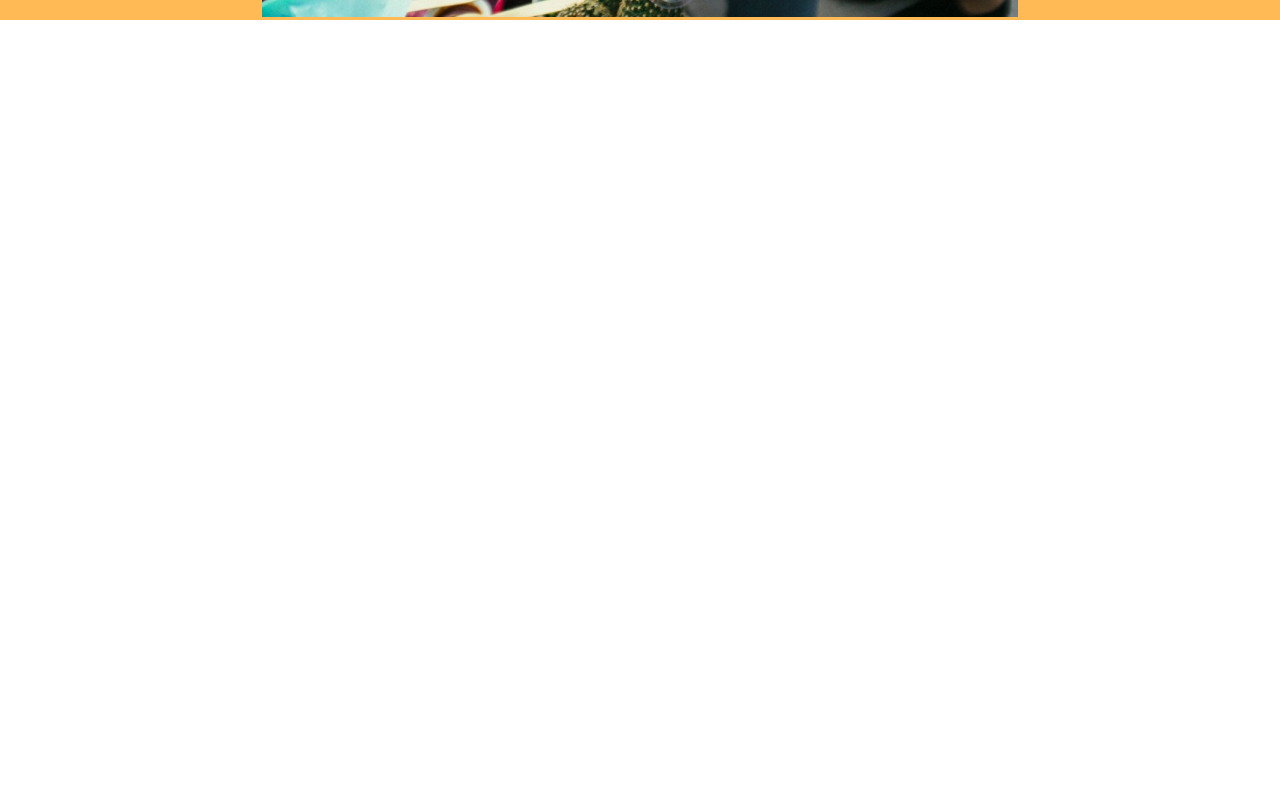
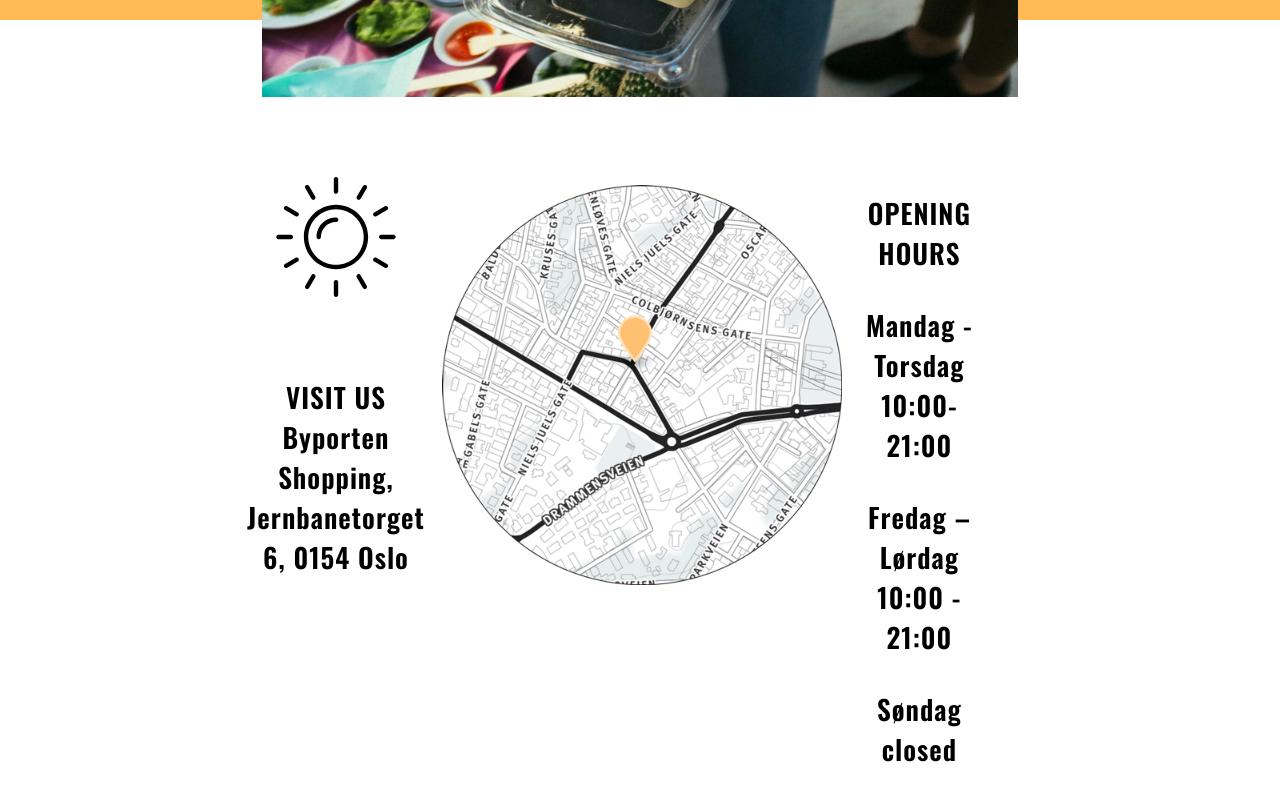
Before and after one commit to Wodey/My-fast-food, a React (Create React App) app: page / in a window 1280 px wide. Shown: the part 3968-4768 px from the top of the page. Before the commit the page ends 4065 px from the top, so only its background shows below. Built offline with nearby package versions, Linux system fonts and the light colour scheme.

Commit message:
+ map component

```diff
--- a/src/App.js
+++ b/src/App.js
@@ -17,6 +17,7 @@ export default () => {
       <Bienvenidos />
       <Menu />
       <Gallery />
+      <Map />
     </main>
     <footer></footer>
   </>
--- a/src/App.scss
+++ b/src/App.scss
@@ -105,7 +105,7 @@ header {
   align-items: center;
   transition: 1s;
   height: 270vh;
-  margin-bottom: -80vh;
+  margin-bottom: -70vh;
   background:  #ffba55;
   &-transform {
     background: #9ff69d;
@@ -198,6 +198,15 @@ header {
   flex-direction: column;
   align-items: center;
   margin: 10vh;
+
+  .left {
+    transition: 1s;
+
+  }
+
+  .right {
+     transition: 1s;
+  }
   & > span {
     font-size: 3em;
     letter-spacing: 3px;
@@ -214,6 +223,53 @@ header {
     &-image {
       width: 75%;
       margin: 0 8vh;
+      &:hover {
+      }
     }
   }
 }
+
+.map {
+  display: grid;
+  grid-template-columns: 1fr 1fr 1fr;
+  grid-template-rows: 1fr 1fr;
+  margin: auto;
+  width: 60%;
+  font-size: 1.7em;
+
+  &-address {
+    display: flex;
+    flex-direction: column;
+    align-items: center;
+    width: 90%;
+    text-align: center;
+    img {
+      width: 15vh;
+      margin-bottom: 10vh;
+    }
+  }
+
+  &-interactive {
+    cursor: pointer;
+    transition: 1s;
+    margin: 1vh;
+    &:hover {
+      transform: scale(1.1);
+      transition: 1s;
+    }
+    img {
+      width: 50vh;
+    }
+  }
+
+  &-skedule {
+    display: flex;
+    flex-direction: column;
+    align-items: center;
+    width: 80%;
+    text-align: center;
+    span {
+      margin: 2vh 0;
+    }
+  }
+}
--- a/src/components/Gallery.js
+++ b/src/components/Gallery.js
@@ -1,12 +1,41 @@
-import React from 'react';
+import React,{useState} from 'react';
 
-export default () => (
-  <div className="gallery">
-    <span>Gallery</span>
-    <div className="gallery-wrapper">
-      <img className="gallery-wrapper-click" src="/left.svg" alt="left" />
-      <img className="gallery-wrapper-image" src="3.jpg"  alt="gallery"/>
-      <img className="gallery-wrapper-click" src="/right.svg" alt="right"/>
+export default () => {
+    const [currentImage, setCurrentImage] = useState(3);
+    const [change, setChange] = useState(false);
+    const swipeRight = () => {
+      setChange("right");
+      if(currentImage < 8) {
+        setCurrentImage(currentImage + 1);
+      } else {
+        setCurrentImage(3);
+      }
+      setTimeout(() => {
+        setChange(false);
+      },1000)
+    };
+
+    const swipeLeft = () => {
+        setChange("left");
+        if(currentImage > 3) {
+          setCurrentImage(currentImage - 1);
+        } else {
+          setCurrentImage(8);
+        }
+        setTimeout(() => {
+          setChange(false);
+        },1000)
+    };
+
+
+    return (
+    <div className="gallery">
+      <span>Gallery</span>
+      <div className="gallery-wrapper">
+        <img className="gallery-wrapper-click" src="/left.svg" alt="left" onClick={swipeLeft} />
+        <img className={`gallery-wrapper-image ${change ? change : ""}`} src={`/${currentImage}.jpg`}  alt="gallery"/>
+        <img className="gallery-wrapper-click" src="/right.svg" alt="right" onClick={swipeRight} />
+      </div>
     </div>
-  </div>
-);
+  );
+};
--- a/src/components/Map.js
+++ b/src/components/Map.js
@@ -1,5 +1,20 @@
 import React from 'react';
 
 export default () => (
-  <></>
+  <div className="map">
+    <div className="map-address">
+      <img src="/summertime.svg" />
+      <span>VISIT US</span>
+      <span>Byporten Shopping, Jernbanetorget 6, 0154 Oslo</span>
+    </div>
+    <a className="map-interactive" href="https://www.google.no/maps/place/Skovveien+3,+0257+Oslo,+Norway/@59.9157394,10.7138466,17z/data=!3m1!4b1!4m5!3m4!1s0x46416dd4b7384661:0xea5d599031a0ac9!8m2!3d59.9157394!4d10.7160353?hl=en" target="_blank">
+      <img src="/map.png" />
+    </a>
+    <div className="map-skedule">
+      <span>OPENING HOURS</span>
+      <span>Mandag - Torsdag 10:00-21:00</span>
+      <span>Fredag – Lørdag 10:00 - 21:00</span>
+      <span>Søndag closed</span>
+    </div>
+  </div>
 );
```
Also changed, not shown: public/map.png (added), public/summertime.svg (added).
